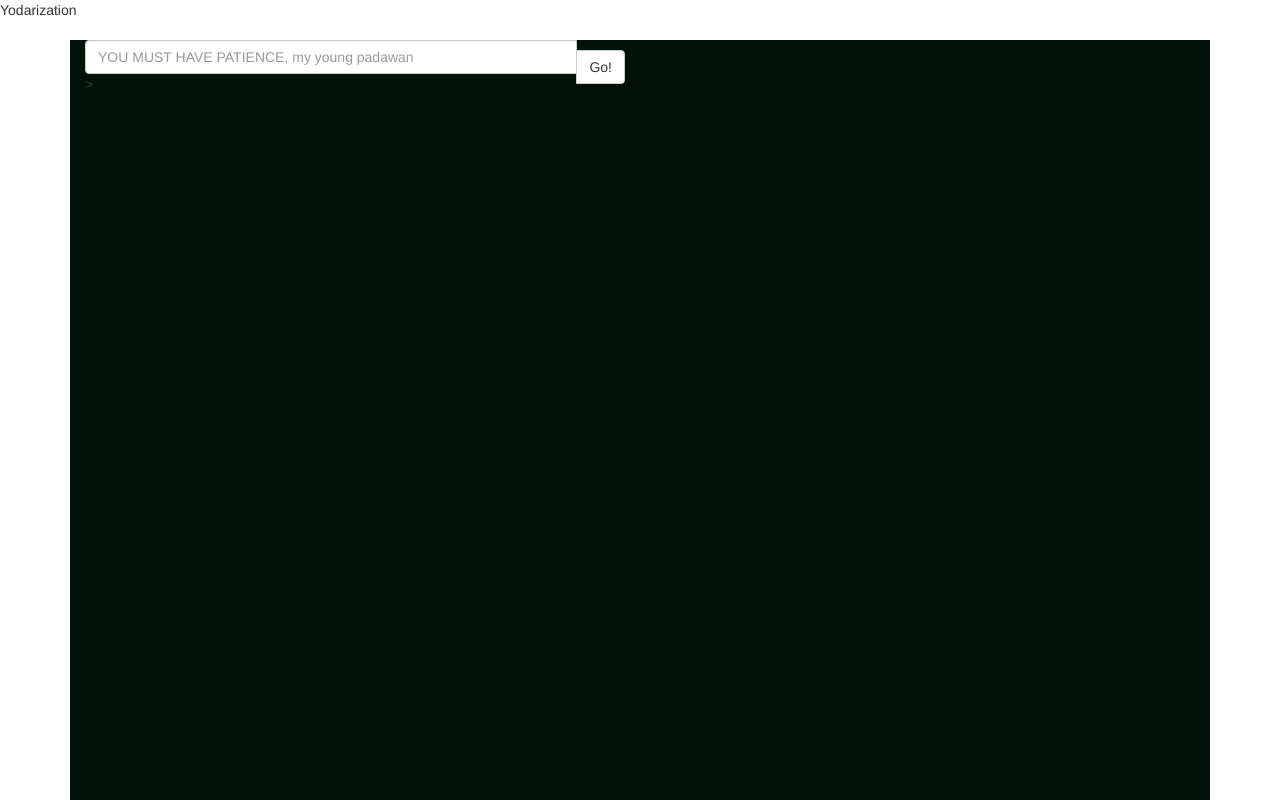
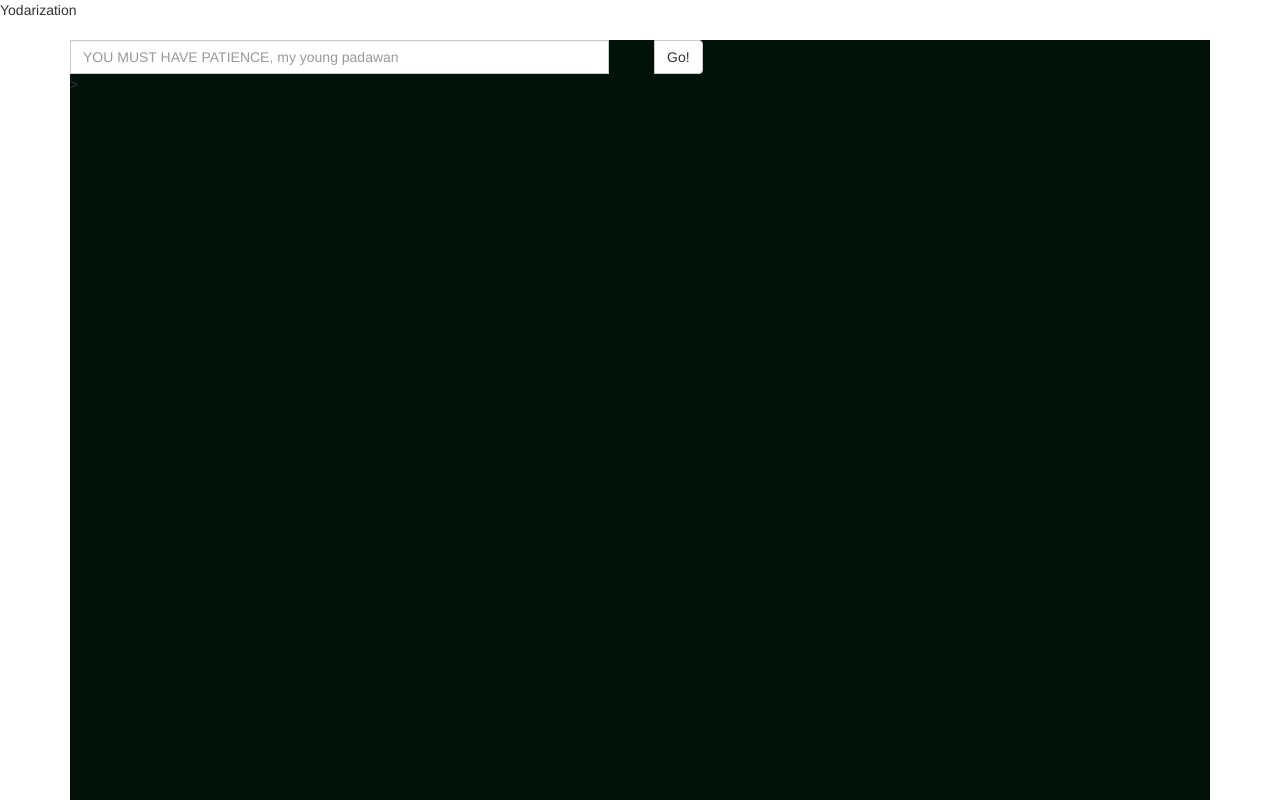
Before and after one commit to takkorai/API_Hack, a plain HTML site: page index.html in a window 1280 px wide. Shown: the top 800 px of the page. Drawn offline with nearby package versions, Linux system fonts and the light colour scheme.

Commit message:
inserted row

```diff
--- a/index.html
+++ b/index.html
@@ -33,17 +33,17 @@
 
     <div class="container">
 
-        <div class="image_welcome yoda .col-lg-12">
-
-            <div class="col-lg-6">
-                <div class="input-group" onsubmit="return false;">
-                    <input type="text" class="form-control" placeholder='YOU MUST HAVE PATIENCE, my young padawan' name="originalquote" size="60"  required>>
-                    <span class="input-group-btn">
-                        <button class="btn btn-default" type="button">Go!</button>
-                    </span>
-                </div><!-- /input-group -->
-            </div><!-- /.col-lg-6 -->
-
+        <div class="image_welcome yoda">
+            <form class="input-text row">
+                <div class="col-lg-6">
+                    <div class="input-group" onsubmit="return false;">
+                        <input type="text" class="form-control" placeholder='YOU MUST HAVE PATIENCE, my young padawan' name="originalquote" size="60"  required>>
+                    </div><!-- /input-group -->
+                </div><!-- /.col-lg-6 -->
+                <span class="input-group-btn col-lg-1">
+                    <button class="btn btn-default" type="submit">Go!</button>
+                </span>
+            </form>
         </div>
 
 
```
